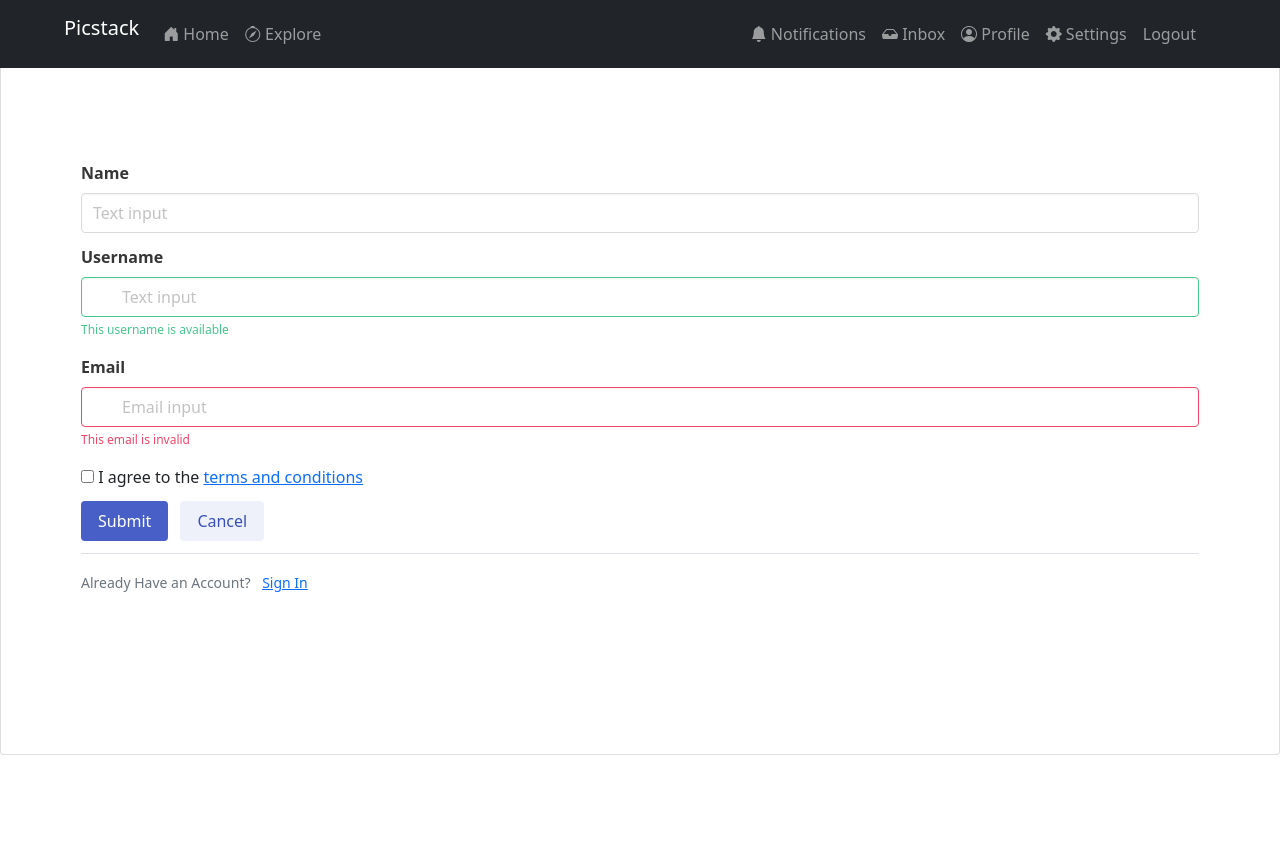
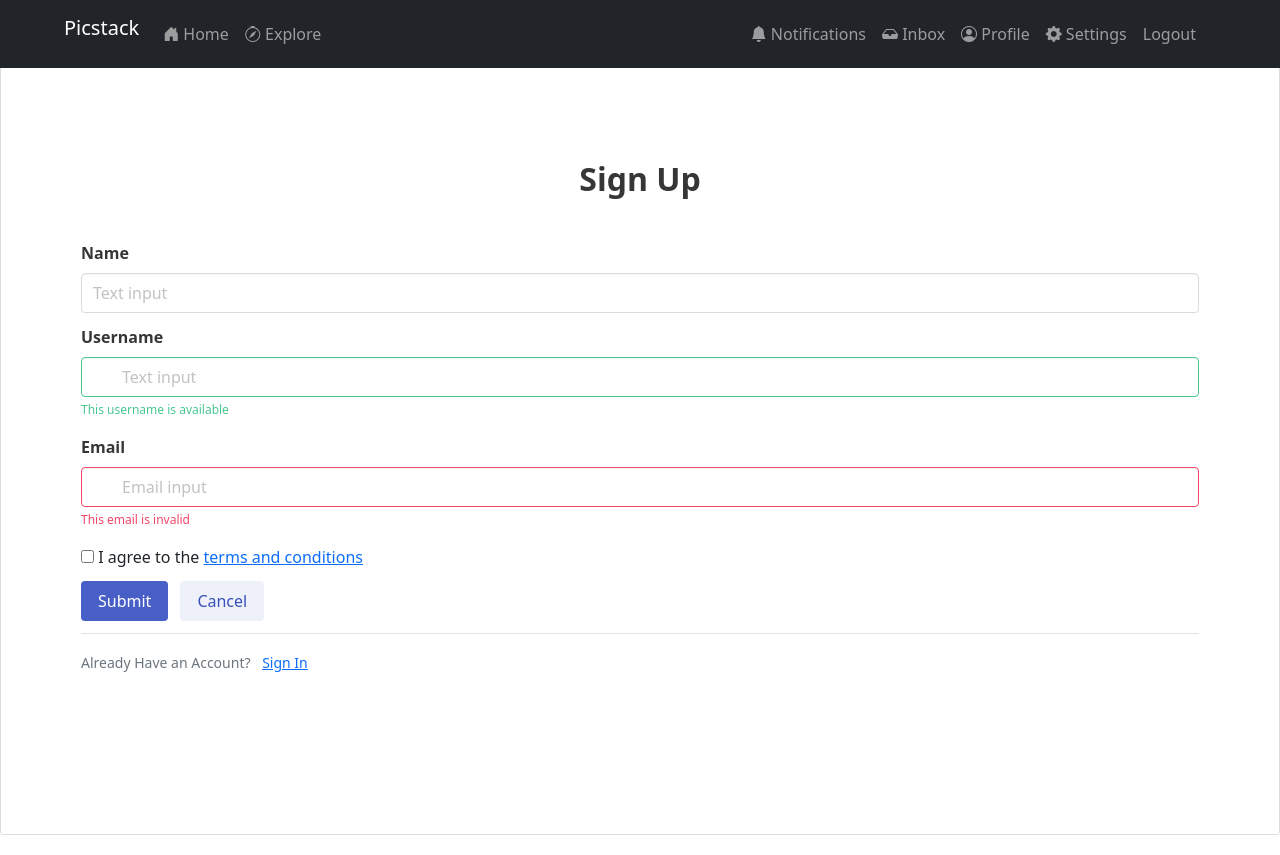
Before and after one commit to kelvinmburu/picstack, a Django app: page /register/ in a window 1280 px wide. Before the commit the page ends 755 px from the top, so only its background shows below. Run offline with Django 4.2, Linux system fonts and the light colour scheme.

Commit message:
st: centered title header

```diff
--- a/picsapp/templates/picsapp/register.html
+++ b/picsapp/templates/picsapp/register.html
@@ -4,6 +4,7 @@
 {% block body %}
 {% include 'navbar.html' %}
 <div class="content-section">
+    <h1 class="text-center title">Sign Up</h1>
     <div class="field">
         <label class="label">Name</label>
         <div class="control">
```
